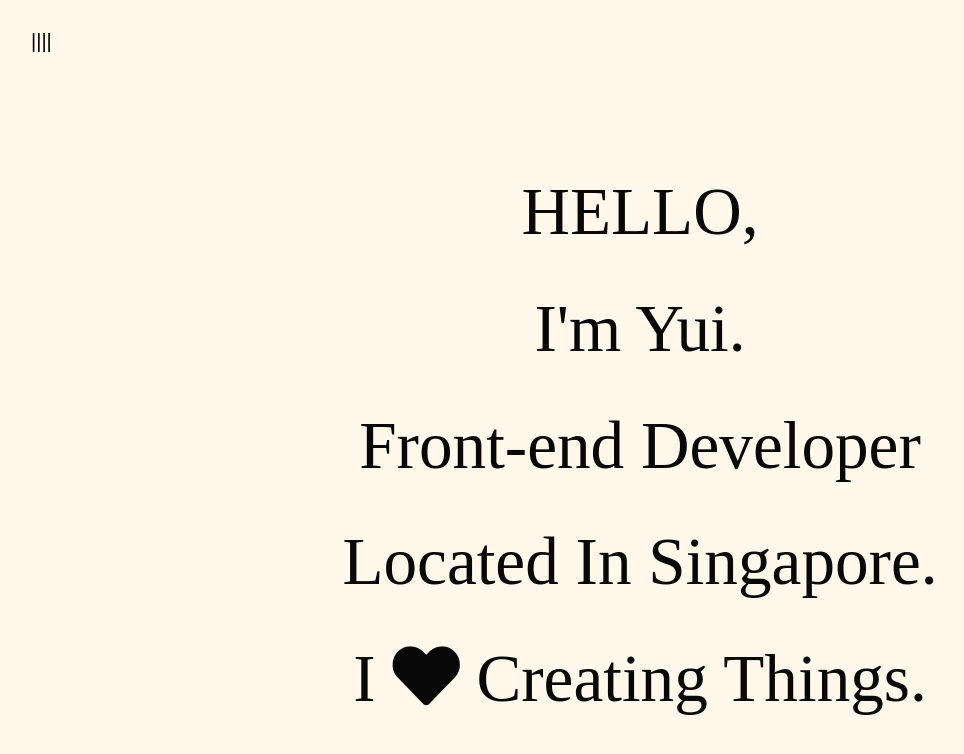
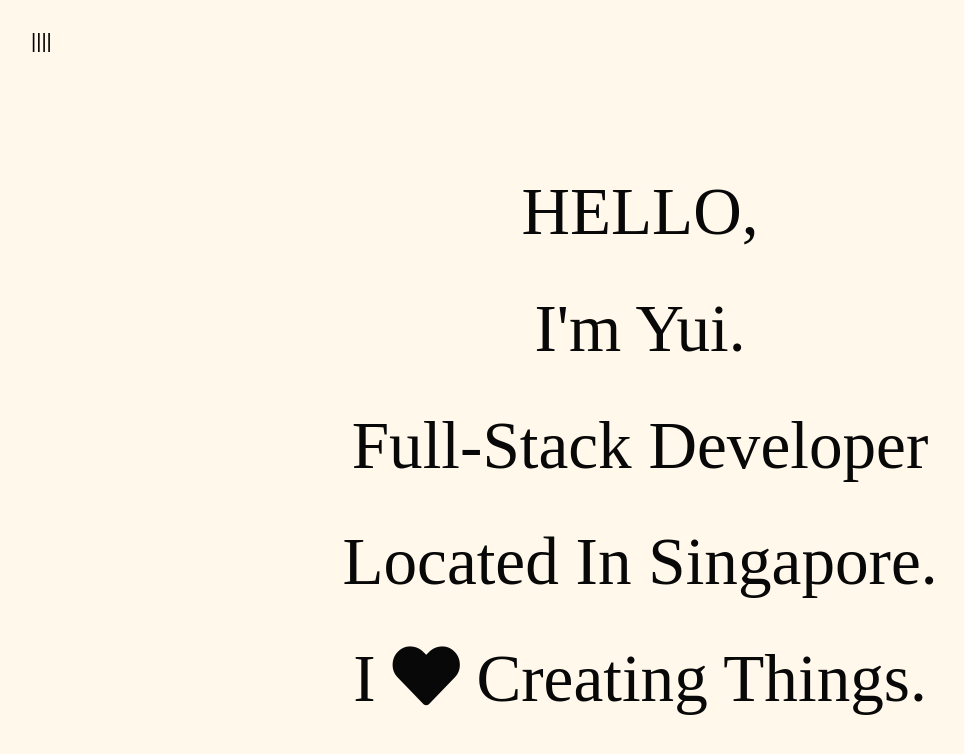
Before and after one commit to Yui-Terai/Yui-Terai.github.io, a plain HTML site: page index.html in a window 1280 px wide. Shown: the whole page, without its empty margins (0-964 px from the left). Drawn offline with nearby package versions, Linux system fonts and the light colour scheme; a web font is replaced by a local one.

Commit message:
Modify top page

```diff
--- a/index.html
+++ b/index.html
@@ -39,7 +39,7 @@
       <div class="main-page">
         <p>HELLO,</p>
         <p>I'm Yui.</p>
-        <p>Front-end Developer</p>
+        <p>Full-Stack Developer</p>
         <p>Located In Singapore.</p>
         <p>
           I&nbsp<span class="heart"><i class="fas fa-heart"></i></span
```
